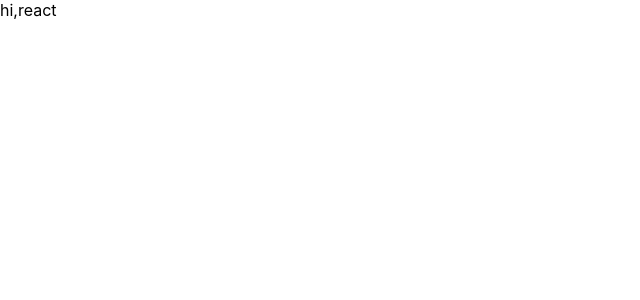
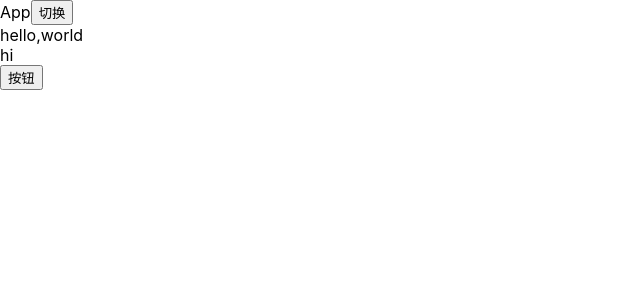
Before and after one commit to maskerzzf/React_Demo, a React (Create React App) app in the folder 06_learn_react/: page / in a window 1280 px wide. Shown: the top 300 px of the page, without its empty margins (0-640 px from the left). Built offline with nearby package versions, Linux system fonts and the light colour scheme.

Commit message:
React生命周期

```diff
--- /dev/null
+++ b/06_learn_react/src/02_生命周期/App.jsx
@@ -0,0 +1,27 @@
+import React from 'react'
+import HelloWorld from './HelloWorld'
+class App extends React.Component{
+    constructor(){
+        super()
+        this.state={
+            isShow:true
+        }
+    }
+    changeShow(){
+        const newState = this.state.isShow
+        this.setState({
+            isShow:!newState
+        })
+    }
+
+    render(){
+        const {isShow} = this.state
+        return (<div>App
+            <button onClick={()=>{
+                this.changeShow()
+            }}>切换</button>
+            {isShow&&<HelloWorld/>}
+        </div>)
+    }
+}
+export default App
--- /dev/null
+++ b/06_learn_react/src/02_生命周期/HelloWorld.jsx
@@ -0,0 +1,49 @@
+import React from "react";
+class HelloWorld extends React.Component {
+    //1.实例化
+    constructor() {
+        super()
+        console.log('构造方法执行')
+        this.state = {
+            msg: 'hi'
+        }
+    }
+    changeText(event){
+        console.log('文本更新')
+        this.setState({
+            msg:'hello'
+        })
+    }
+    //2.组件被渲染
+    render() {
+        console.log('render执行')
+        const { msg } = this.state
+        return (
+        <div>
+            hello,world
+            <div>{msg}</div>
+            <button onClick={(e)=>{
+                this.changeText(e)
+            }} >按钮</button>
+        </div>)
+    }
+    //3.组件被挂载
+    componentDidMount() {
+        console.log('已经被挂载')
+    }
+    //4.组件已经更新
+    componentDidUpdate(props,state,position){
+        console.log(props,state,position)
+        console.log('组件已经更新')
+    }
+    componentWillUnmount(){
+        console.log('组件被卸载')
+    }
+    getSnapshotBeforeUpdate(){
+        console.log('getSnapshotBeforeUpdate')
+        return {
+            position:100
+        }
+    }
+}
+export default HelloWorld
--- a/06_learn_react/src/App.js
+++ /dev/null
@@ -1,25 +0,0 @@
-import logo from './logo.svg';
-import './App.css';
-
-function App() {
-  return (
-    <div className="App">
-      <header className="App-header">
-        <img src={logo} className="App-logo" alt="logo" />
-        <p>
-          Edit <code>src/App.js</code> and save to reload.
-        </p>
-        <a
-          className="App-link"
-          href="https://reactjs.org"
-          target="_blank"
-          rel="noopener noreferrer"
-        >
-          Learn React
-        </a>
-      </header>
-    </div>
-  );
-}
-
-export default App;
--- /dev/null
+++ b/06_learn_react/src/App.jsx
@@ -0,0 +1,16 @@
+import React, { Component } from 'react'
+import Function from './components/function'
+export class App extends Component {
+  render() {
+
+    // return (<div>App</div>)
+    //return ['a','b','c']
+    // return [<div>1</div>,<div>2</div>]
+    return (
+      <Function/>
+    )
+  }
+}
+
+
+export default App
--- /dev/null
+++ b/06_learn_react/src/components/function.jsx
@@ -0,0 +1,6 @@
+function Function(){
+    return (
+        <div>functional component</div>
+    )
+}
+export default Function
--- a/06_learn_react/src/index.js
+++ b/06_learn_react/src/index.js
@@ -1,15 +1,16 @@
 import React from 'react';
 import ReactDOM from 'react-dom/client';
 import './index.css';
-import App from './App';
+// import App from './App';
+import App from './02_生命周期/App';
 import Hello from './components/Hello';
 import reportWebVitals from './reportWebVitals';
 
 const root = ReactDOM.createRoot(document.getElementById('root'));
 root.render(
   <React.StrictMode>
-    {/* <App /> */}
-    <Hello/>
+    <App />
+    {/* <Hello/> */}
   </React.StrictMode>
 );
 
```
Also changed, not shown: 06_learn_react/package.json (+5 -6 lines), 2 other files (tests, documents, lock files or other folders).
